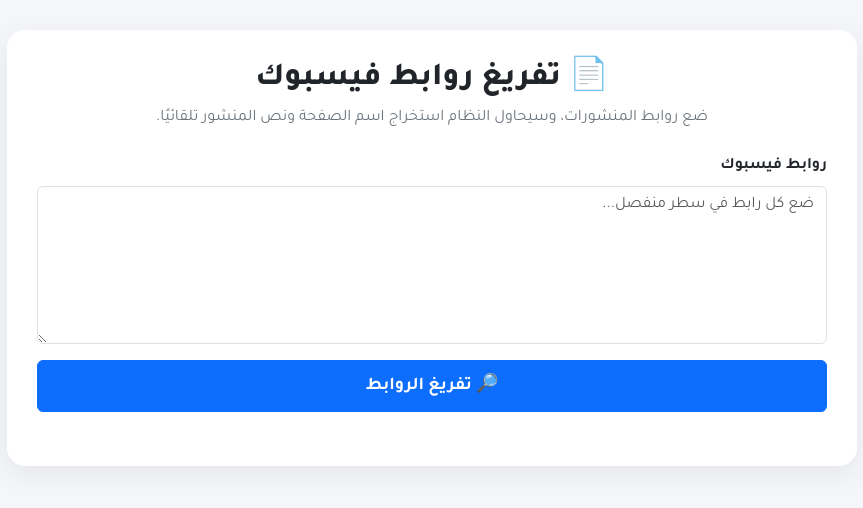
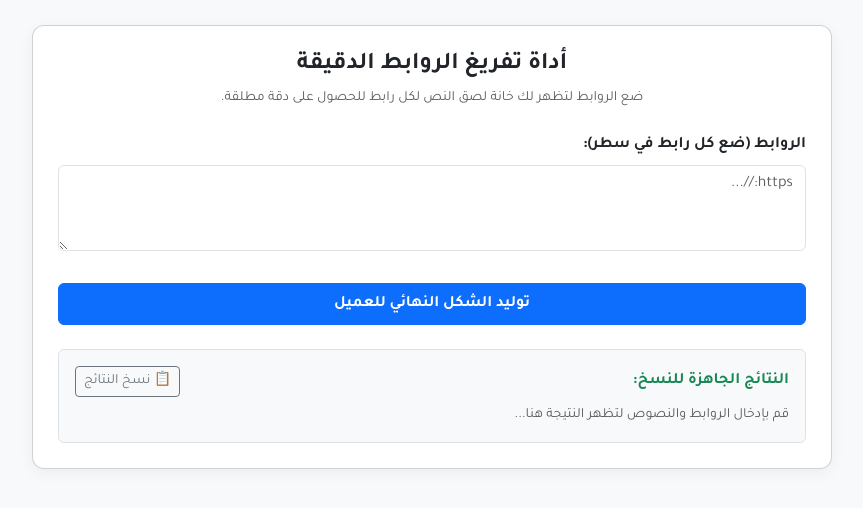
Before and after one commit to assal609-boop/news-scraper, a Flask app: page / in a window 1280 px wide. Shown: the top 508 px of the page, without its empty margins (208-1071 px from the left). Run offline with Flask 3, Linux system fonts and the light colour scheme.

Commit message:
Refactor index.html for improved layout and features
Updated the HTML structure and styles for better presentation and functionality. Changed the title and added new elements for improved user interaction.

```diff
--- a/templates/index.html
+++ b/templates/index.html
@@ -1,434 +1,128 @@
 <!DOCTYPE html>
 <html lang="ar" dir="rtl">
-
 <head>
-
     <meta charset="UTF-8">
-
-    <meta
-        name="viewport"
-        content="width=device-width, initial-scale=1.0"
-    >
-
-    <title>تفريغ روابط فيسبوك</title>
-
-    <link
-        href="https://cdn.jsdelivr.net/npm/bootstrap@5.3.0/dist/css/bootstrap.rtl.min.css"
-        rel="stylesheet"
-    >
-
-    <link
-        href="https://fonts.googleapis.com/css2?family=Tajawal:wght@400;500;700;800&display=swap"
-        rel="stylesheet"
-    >
-
+    <meta name="viewport" content="width=device-width, initial-scale=1.0">
+    <title>تفريغ الروابط بدقة</title>
+    <link href="https://cdn.jsdelivr.net/npm/bootstrap@5.3.0/dist/css/bootstrap.rtl.min.css" rel="stylesheet">
+    <link href="https://fonts.googleapis.com/css2?family=Tajawal:wght@400;700&display=swap" rel="stylesheet">
     <style>
-
-        body {
-            font-family: 'Tajawal', sans-serif;
-            background: #f4f6f9;
-            padding: 30px 15px;
-        }
-
-        .main-card {
-            max-width: 850px;
-            margin: auto;
-            background: white;
-            border-radius: 18px;
-            padding: 30px;
-            box-shadow: 0 8px 30px rgba(0,0,0,.07);
-        }
-
-        .title {
-            font-weight: 800;
-            color: #212529;
-        }
-
-        .subtitle {
-            color: #6c757d;
-        }
-
-        textarea {
-            resize: vertical;
-        }
-
-        .extract-btn {
-            height: 52px;
-            font-size: 18px;
-            font-weight: 700;
-        }
-
-        .result-card {
-            background: #fff;
-            border: 1px solid #e4e7eb;
-            border-radius: 12px;
-            padding: 18px;
-            margin-bottom: 12px;
-        }
-
-        .page-name {
-            font-size: 18px;
-            font-weight: 800;
-            color: #0d6efd;
-        }
-
-        .post-text {
-            margin-top: 10px;
-            line-height: 1.9;
-            color: #333;
-            white-space: pre-wrap;
-        }
-
-        .url {
-            font-size: 12px;
-            color: #777;
-            word-break: break-all;
-            margin-top: 10px;
-        }
-
-        .status {
-            font-weight: 700;
-        }
-
-        .success {
-            color: #198754;
-        }
-
-        .error {
-            color: #dc3545;
-        }
-
-        .copy-btn {
-            margin-top: 12px;
-        }
-
-        #loading {
-            display: none;
-        }
-
+        body { font-family: 'Tajawal', sans-serif; background-color: #f8f9fa; padding: 25px; }
+        .card { max-width: 800px; margin: auto; padding: 25px; border-radius: 12px; box-shadow: 0 4px 15px rgba(0,0,0,0.05); background: #fff; }
+        .row-box { background: #fdfdfe; border: 1px solid #e2e8f0; padding: 15px; border-radius: 8px; margin-bottom: 12px; }
+        .item-result { padding: 10px 0; border-bottom: 1px dashed #eee; font-size: 16px; line-height: 1.8; }
+        .page-link { color: #0d6efd; font-weight: bold; text-decoration: underline; }
     </style>
-
 </head>
-
 <body>
 
-<div class="main-card">
+<div class="card">
+    <h4 class="fw-bold mb-2 text-center">أداة تفريغ الروابط الدقيقة</h4>
+    <p class="text-muted text-center small mb-4">ضع الروابط لتظهر لك خانة لصق النص لكل رابط للحصول على دقة مطلقة.</p>
 
-    <div class="text-center mb-4">
-
-        <h2 class="title">
-            📄 تفريغ روابط فيسبوك
-        </h2>
-
-        <p class="subtitle mb-0">
-            ضع روابط المنشورات، وسيحاول النظام استخراج اسم الصفحة ونص المنشور تلقائيًا.
-        </p>
-
+    <div class="mb-3">
+        <label class="form-label fw-bold">الروابط (ضع كل رابط في سطر):</label>
+        <textarea id="linksInput" class="form-control" rows="3" placeholder="https://..." oninput="buildFields()"></textarea>
     </div>
 
+    <!-- خانات إدخال النص الدقيق لكل رابط -->
+    <div id="dynamicInputs" class="mb-3"></div>
 
-    <div class="mb-3">
+    <button class="btn btn-primary w-100 mb-4 fw-bold py-2" onclick="generateFinalOutput()">توليد الشكل النهائي للعميل</button>
 
-        <label class="form-label fw-bold">
-            روابط فيسبوك
-        </label>
-
-        <textarea
-            id="linksInput"
-            class="form-control"
-            rows="6"
-            placeholder="ضع كل رابط في سطر منفصل..."
-        ></textarea>
-
+    <div class="border rounded p-3 bg-light">
+        <div class="d-flex justify-content-between align-items-center mb-2">
+            <span class="fw-bold text-success">النتائج الجاهزة للنسخ:</span>
+            <button class="btn btn-sm btn-outline-secondary" onclick="copyResults()">📋 نسخ النتائج</button>
         </div>
-
-
-    <button
-        id="extractBtn"
-        class="btn btn-primary w-100 extract-btn"
-        onclick="extractLinks()"
-    >
-        🔎 تفريغ الروابط
-    </button>
-
-
-    <div
-        id="loading"
-        class="text-center mt-4"
-    >
-        <div
-            class="spinner-border text-primary"
-            role="status"
-        ></div>
-
-        <div class="mt-2 fw-bold">
-            جارٍ قراءة الروابط...
+        <div id="outputArea" class="text-muted small">قم بإدخال الروابط والنصوص لتظهر النتيجة هنا...</div>
     </div>
 </div>
 
+<script>
+    let activeLinks = [];
 
-    <div
-        id="results"
-        class="mt-4"
-    ></div>
+    function detectPageName(url) {
+        let lower = url.toLowerCase();
+        if (lower.includes('alfaisalyscjo')) return "النادي الفيصلي الأردني";
+        if (lower.includes('sarahanews')) return "صراحة نيوز";
+        if (lower.includes('radiohala')) return "راديو هالة";
+        if (lower.includes('ammonnews')) return "عمون الإخبارية";
+        if (lower.includes('royanews')) return "رؤيا الإخباري";
+        if (lower.includes('alghad')) return "صحيفة الغد";
+        if (lower.includes('facebook') || lower.includes('fb.watch') || lower.includes('share')) return "منشور فيسبوك";
 
+        try {
+            let d = new URL(url).hostname.replace('www.', '').split('.')[0];
+            if (d) return d.charAt(0).toUpperCase() + d.slice(1);
+        } catch(e) {}
+        return "صفحة إخبارية";
+    }
 
-    <button
-        id="copyAllBtn"
-        class="btn btn-outline-success w-100 copy-btn"
-        style="display:none"
-        onclick="copyAll()"
-    >
-        📋 نسخ جميع النتائج
-    </button>
+    function buildFields() {
+        let text = document.getElementById('linksInput').value.trim();
+        let container = document.getElementById('dynamicInputs');
+        container.innerHTML = '';
+        activeLinks = [];
 
+        if (!text) return;
+
+        let lines = text.split('\n').map(l => l.trim()).filter(l => l.length > 0);
+        activeLinks = lines;
+
+        if (lines.length > 0) {
+            let html = '<label class="form-label fw-bold small text-primary">الصق نص البوست الدقيق لكل رابط أدناه:</label>';
+            lines.forEach((url, i) => {
+                let pageName = detectPageName(url);
+                html += `
+                    <div class="row-box">
+                        <div class="fw-bold text-dark small mb-1">🔗 الرابط ${i+1} (${pageName}):</div>
+                        <textarea id="text_${i}" class="form-control form-control-sm" rows="2" placeholder="الصق نص المنشور الحقيقي هنا..."></textarea>
                     </div>
+                `;
+            });
+            container.innerHTML = html;
+        }
+    }
 
+    let finalCopyText = "";
 
-<script>
-
-let extractedResults = [];
-
-
-async function extractLinks() {
-
-    const input =
-        document.getElementById("linksInput");
-
-    const links =
-        input.value.trim();
-
-    if (!links) {
-
-        alert("الرجاء إدخال رابط واحد على الأقل.");
-
+    function generateFinalOutput() {
+        if (activeLinks.length === 0) {
+            alert('الرجاء إدخال روابط أولاً');
             return;
         }
 
+        let output = document.getElementById('outputArea');
+        output.innerHTML = '';
+        let textLines = [];
 
-    const loading =
-        document.getElementById("loading");
+        activeLinks.forEach((url, i) => {
+            let pageName = detectPageName(url);
+            let userText = document.getElementById(`text_${i}`).value.trim();
+            if (!userText) userText = "نص المنشور غير متوفر";
 
-    const results =
-        document.getElementById("results");
+            textLines.push(`${pageName} : ${userText}`);
 
-    const button =
-        document.getElementById("extractBtn");
-
-    const copyButton =
-        document.getElementById("copyAllBtn");
-
-
-    loading.style.display = "block";
-
-    results.innerHTML = "";
-
-    copyButton.style.display = "none";
-
-    button.disabled = true;
-
-    extractedResults = [];
-
-
-    try {
-
-        const response =
-            await fetch("/extract", {
-
-                method: "POST",
-
-                headers: {
-                    "Content-Type": "application/json"
-                },
-
-                body: JSON.stringify({
-                    urls: links
-                })
-
+            let div = document.createElement('div');
+            div.className = 'item-result';
+            div.innerHTML = `<a href="${url}" target="_blank" class="page-link">${pageName}</a> : <span>${userText}</span>`;
+            output.appendChild(div);
         });
 
-
-        const data =
-            await response.json();
-
-
-        if (data.status !== "success") {
-
-            throw new Error(
-                data.message ||
-                "حدث خطأ."
-            );
-
+        finalCopyText = textLines.join('\n');
+        alert('تم توليد النتائج بدقة تامة وجاهزة للنسخ!');
     }
 
-
-        extractedResults =
-            data.results || [];
-
-
-        displayResults(
-            extractedResults
-        );
-
-
-        if (extractedResults.length) {
-            copyButton.style.display =
-                "block";
-        }
-
-
-    } catch (error) {
-
-        results.innerHTML = `
-            <div class="alert alert-danger">
-                ❌ ${escapeHtml(error.message)}
-            </div>
-        `;
-
-    } finally {
-
-        loading.style.display = "none";
-
-        button.disabled = false;
-
-    }
-
-}
-
-
-function displayResults(results) {
-
-    const container =
-        document.getElementById("results");
-
-    container.innerHTML = "";
-
-
-    results.forEach((item, index) => {
-
-        const card =
-            document.createElement("div");
-
-        card.className =
-            "result-card";
-
-
-        if (item.success) {
-
-            card.innerHTML = `
-
-                <div class="status success">
-                    ✅ تم استخراج الرابط ${index + 1}
-                </div>
-
-                <div class="page-name mt-2">
-                    ${escapeHtml(
-                        item.page_name ||
-                        "اسم الصفحة غير متوفر"
-                    )}
-                </div>
-
-                <div class="post-text">
-                    ${escapeHtml(
-                        item.post_text ||
-                        "نص المنشور غير متوفر"
-                    )}
-                </div>
-
-                <div class="url">
-                    🔗 ${escapeHtml(item.post_url)}
-                </div>
-
-            `;
-
-        } else {
-
-            card.innerHTML = `
-
-                <div class="status error">
-                    ❌ تعذر استخراج الرابط ${index + 1}
-                </div>
-
-                <div class="mt-2">
-                    ${escapeHtml(
-                        item.message ||
-                        "المحتوى غير متوفر."
-                    )}
-                </div>
-
-                <div class="url">
-                    🔗 ${escapeHtml(item.post_url)}
-                </div>
-
-            `;
-
-        }
-
-
-        container.appendChild(card);
-
-    });
-
-}
-
-
-function copyAll() {
-
-    if (!extractedResults.length) {
-
-        alert("لا توجد نتائج لنسخها.");
-
+    function copyResults() {
+        if (!finalCopyText) {
+            alert('الرجاء توليد النتائج أولاً');
             return;
         }
-
-
-    const text =
-        extractedResults
-            .map(item => {
-
-                return (
-                    (item.page_name || "اسم الصفحة غير متوفر")
-                    + " : "
-                    + (item.post_text || "نص المنشور غير متوفر")
-                );
-
-            })
-            .join("\n\n");
-
-
-    navigator.clipboard
-        .writeText(text)
-        .then(() => {
-
-            alert(
-                "✅ تم نسخ جميع النتائج."
-            );
-
-        })
-        .catch(() => {
-
-            alert(
-                "تعذر النسخ تلقائيًا."
-            );
-
-        });
-
+        navigator.clipboard.writeText(finalCopyText);
+        alert('تم نسخ النتائج بنجاح إلى الحافظة!');
     }
-
-
-function escapeHtml(text) {
-
-    const div =
-        document.createElement("div");
-
-    div.textContent =
-        text || "";
-
-    return div.innerHTML;
-}
-
 </script>
 
 </body>
-
 </html>
```
Lines whose indentation alone changed are shown as unchanged.
